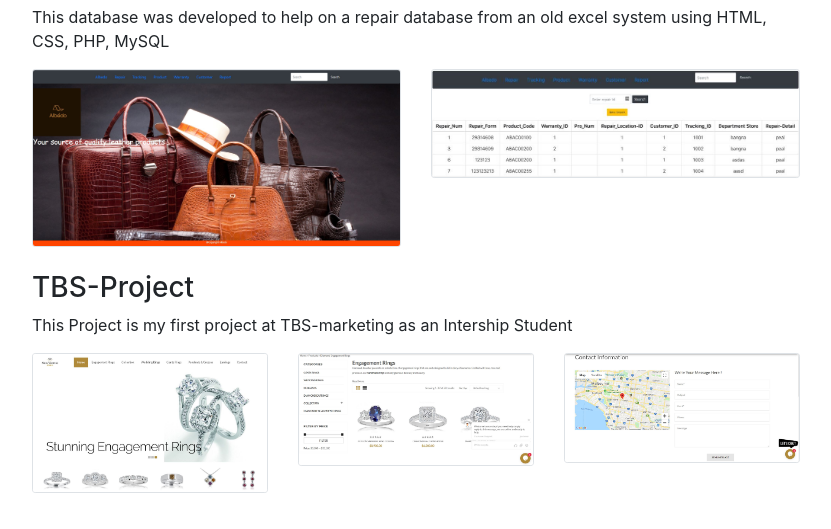
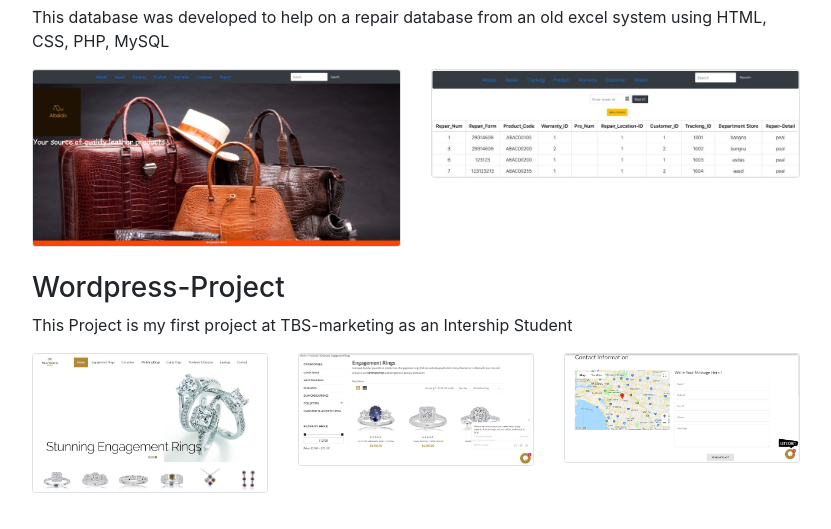
Before and after one commit to pavinrao/Resume, a plain HTML site: page index.html in a window 1280 px wide. Shown: the part 1840-2369 px from the top of the page, without its empty margins (224-1055 px from the left). Drawn offline with nearby package versions, Linux system fonts and the light colour scheme.

Commit message:
Update index.html

```diff
--- a/index.html
+++ b/index.html
@@ -164,7 +164,7 @@
 			</div>
 		</div>
 <br>
-		<h3>TBS-Project</h3>
+		<h3>Wordpress-Project</h3>
 		<p>This Project is my first project at TBS-marketing as an Intership Student</p>
 		<div class="row">
 			<div class="col">
```
